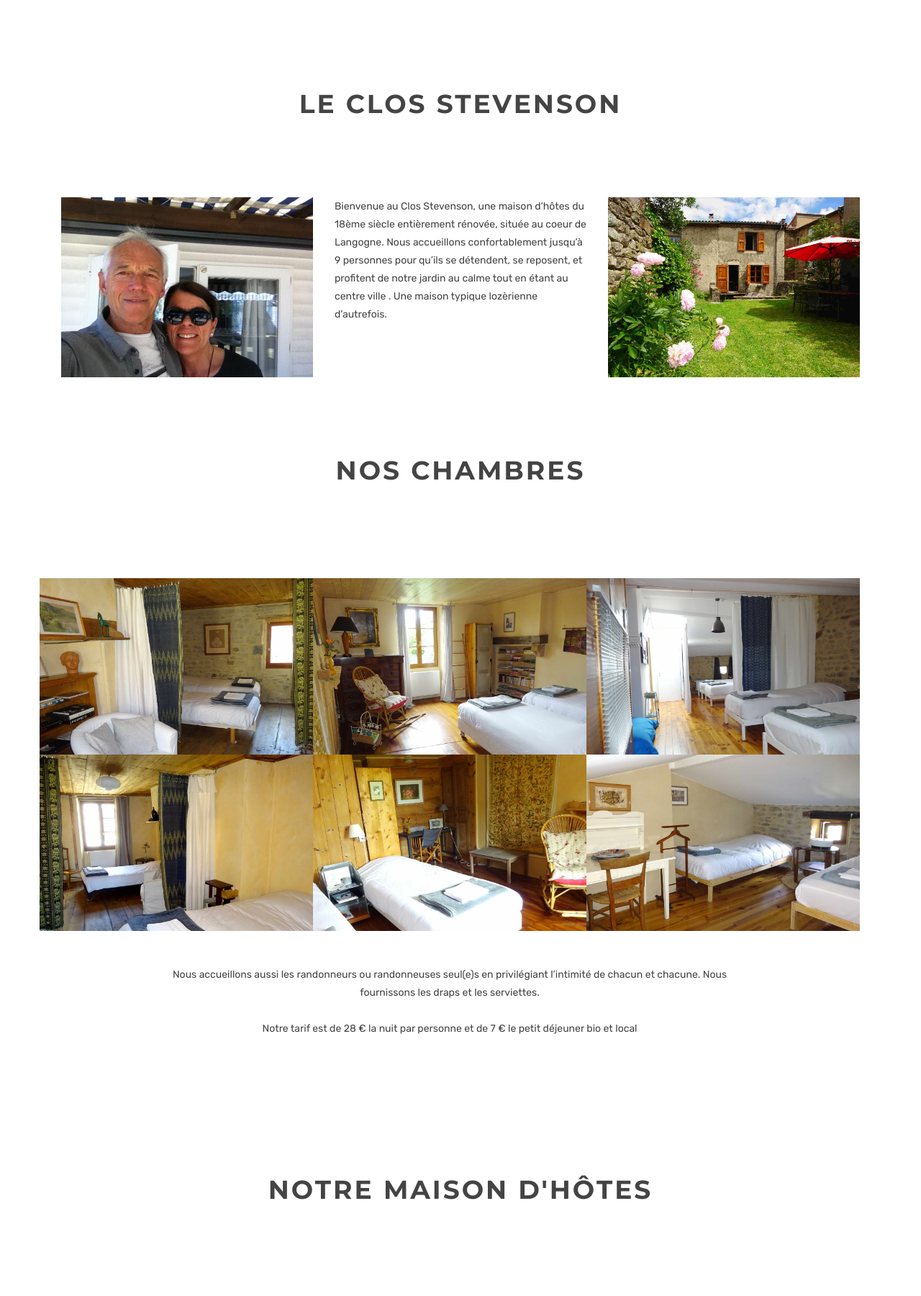
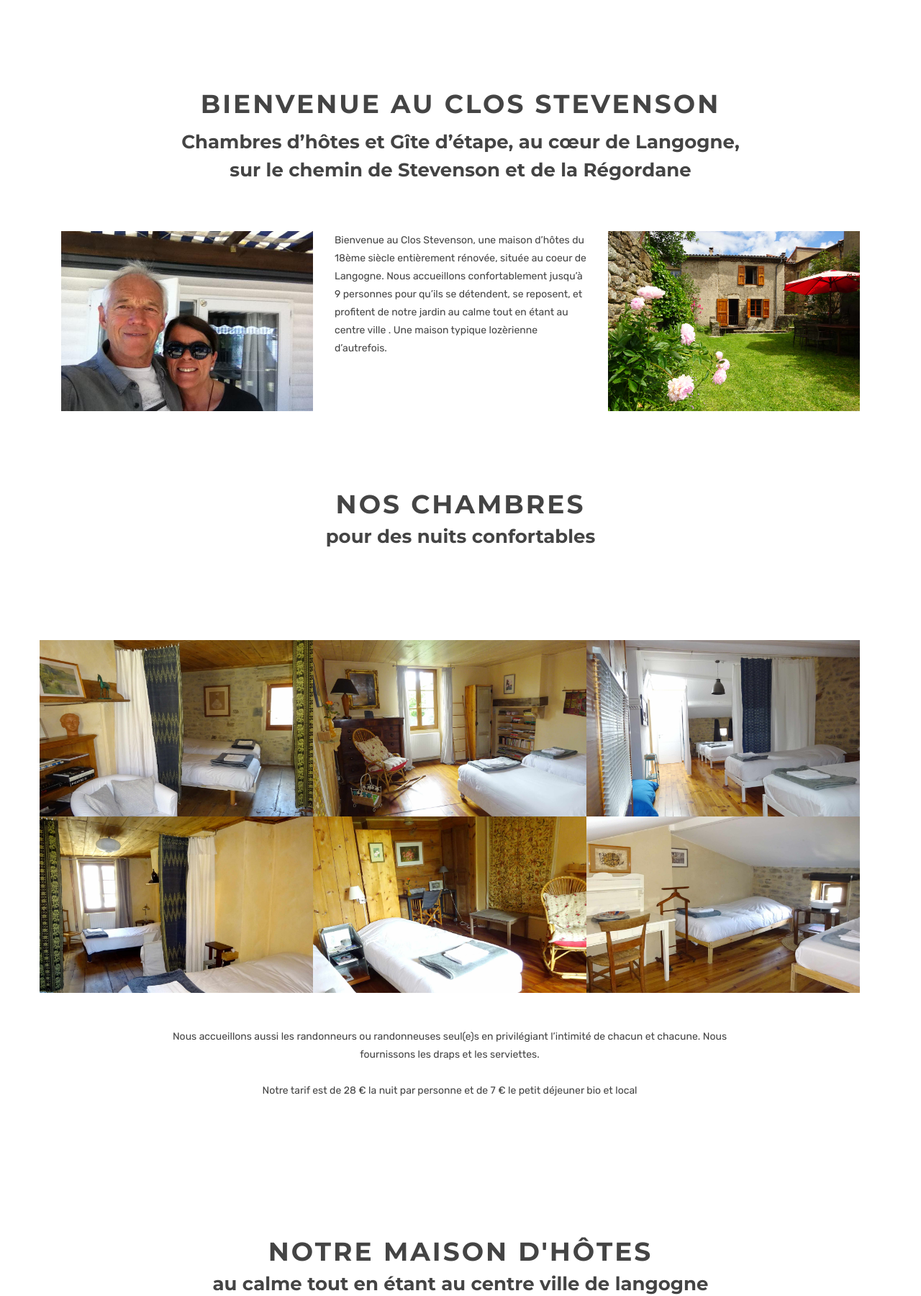
Before and after one commit to deepyjr/Le-clos-stevenson, a PHP site: page / in a window 1280 px wide. Shown: the part 561-2361 px from the top of the page at 72% size. Run offline with PHP 8.4, Linux system fonts and the light colour scheme; some libraries are stand-ins or nearby versions.

Commit message:
ajout des quelques corrections mineurs

```diff
--- a/css/modif.css
+++ b/css/modif.css
@@ -16,14 +16,14 @@ body {
       padding: 10px 10px;
   }
   .first-slide{
-    background-image: url(../img/LeClosStevenson.jpg);
+    background-image: url(../img/B-lejardin.jpg);
     background-size: cover;
-    background-position: 25% 35%;
+    background-position: 35% 35%;
   }
   .second-slide{
-    background-image: url(../img/chambre.jpg);
+    background-image: url(../img/Salleamanger.jpg);
     background-size: cover;
-    background-position: 15% 75%;
+    background-position: 25% 55%;
   }
   .third-slide{
     background-image: url(../img/A-Chambredelacour.jpg);
@@ -35,6 +35,9 @@ body {
   }
   .navModif{
       background-color: #4C767A !important;
+  }
+  .carrousel-text{
+    text-shadow: 1px 1px 20px black;
   }
 
   .aboutimg{
@@ -61,6 +64,11 @@ body {
   }
   .container-info{
     display: flex;
+  }
+  .content-localisation{
+    display: flex;
+    width: 1200px;
+    justify-content: space-evenly ;
   }
   /* CUSTOMIZE THE CAROUSEL
   -------------------------------------------------- */
--- a/index.html
+++ b/index.html
@@ -66,7 +66,7 @@
                             <img class="first-slide" src="" alt="Image de l'éxterieur de la maison">
                             <div class="container">
                               <div class="carousel-caption text-right">
-                                <h1 class="text-white mb-3">Notre extérieur</h1>
+                                <h2 class="text-white mb-3 carrousel-text">Un jardin calme au coeur de Langogne</h2>
                                 <p><a href="#chambres" class="page-scroll btn btn-lg btn-default-filled rounded-lg">Découvrir</a></p>
                               </div>
                             </div>
@@ -75,7 +75,7 @@
                             <img class="second-slide" src="" alt="Image des chambres de la maison">
                             <div class="container">
                               <div class="carousel-caption text-right">
-                                <h1 class="text-white mb-3">Nos Chambres </h1>
+                                <h2 class="text-white mb-3 carrousel-text">La salle à manger pour un petit déjeuner bio et local</h2>
                                 <p><a href="#chambres" class="page-scroll btn btn-lg btn-default-filled rounded-lg">Découvrir</a></p>
                               </div>
                             </div>
@@ -84,7 +84,7 @@
                             <img class="third-slide" src="" alt="Image de la salle du petit déjeuner">
                             <div class="container">
                                 <div class="carousel-caption text-right">
-                                    <h1 class="text-white mb-3">Charme et authenticité du bois et de la pierre</h1>
+                                    <h2 class="text-white mb-3 carrousel-text">Charme et authenticité du bois et de la pierre</h2>
                                     <p><a href="#localisation" class="page-scroll btn btn-lg btn-default-filled rounded-lg">Découvrir</a></p>
                                   </div>
                             </div>
@@ -103,7 +103,13 @@
                 <div class="container">
                   <div class="divider-info ptb column-style mb-5 mt-5">
                     <div class="page-header-title">
-                      <h2 class="heading-title text-center mb-5">Le Clos Stevenson</h2>
+                      <h1 class="heading-title text-center mb-3">Bienvenue au Clos Stevenson</h1>
+                      <h3 class="text-center"> Chambres d’hôtes et Gîte d’étape,
+                        au cœur de Langogne,
+                        </h3>
+                        <h3 class="text-center">
+                          sur le chemin de Stevenson et de la Régordane
+                          </h3>
                     </div>
                     <div class="row">
                       <div class="col-sm-4">
@@ -134,6 +140,7 @@
                         <div class="col-12">
                           <div class="page-header-title">
                             <h2 class="heading-title text-center">Nos chambres</h2>
+                            <h3 class="text-center">pour des nuits confortables</h3>
                           </div>
                     </div>
                       <div class="row">
@@ -215,6 +222,7 @@
                       <div class="col-12">
                         <div class="page-header-title">
                           <h2 class="heading-title text-center">Notre Maison d'hôtes</h2>
+                          <h3 class=" text-center">au calme tout en étant au centre ville de  langogne</h3>
                         </div>
                   </div>
                     <div class="row">
@@ -225,7 +233,7 @@
                         <div class="col-sm-6 col-md-4 col-lg-4 col-xl-4 mix marketing planning">
                           <div class="portfolio-item">
                             <div class="portfolio-img">
-                              <img class="imgporthote mr-5" src="img/Q7.jpg" alt="image de la salle du petit déjeuner"/>
+                              <img class="imgporthote mr-5" src="img/Salleamanger.jpg" alt="image de la salle du petit déjeuner"/>
                             </div>
 
                           </div>
@@ -233,14 +241,14 @@
                         <div class="col-sm-6 col-md-4 col-lg-4 col-xl-4 mix branding planning">
                           <div class="portfolio-item">
                             <div class="portfolio-img">
-                              <img class="imgporthote"  src="img/Q8.jpg" alt="image d'un des salons" />
+                              <img class="imgporthote"  src="img/salon.jpg" alt="image d'un des salons" />
                             </div>
                           </div>
                         </div>
                         <div class="col-sm-6 col-md-4 col-lg-4 col-xl-4 mix branding research">
                           <div class="portfolio-item">
                             <div class="portfolio-img">
-                              <img class="imgporthote"  src="img/Q8-1.JPG" alt="image d'un coin de repos" />
+                              <img class="imgporthote"  src="img/jardin.jpg" alt="image d'un coin de repos" />
                             </div>
                           </div>
                         </div>
@@ -257,6 +265,7 @@
                   <div class="page-header-title">
                     <h2 class="heading-title text-center">Plus d'informations</h2>
                   </div>
+
                 </div>
               </div>
               <div class="row">
@@ -265,23 +274,38 @@
                     <h4 class="contact-info-title">Localisation</h4>
                       <iframe id="localisation" src="https://www.google.com/maps/embed?pb=!1m18!1m12!1m3!1d2834.671724516481!2d3.852217015765885!3d44.726310890394586!2m3!1f0!2f0!3f0!3m2!1i1024!2i768!4f13.1!3m3!1m2!1s0x12b4a5ed82563f17%3A0xe9cddf6245586414!2sLe%20Clos%20Stevenson!5e0!3m2!1sfr!2sus!4v1586871424010!5m2!1sfr!2sus"  width="1140" height="300" frameborder="0" style="border:0;" allowfullscreen="" aria-hidden="false" tabindex="0"></iframe>
                       <div class="contact-info  mt-2">
+
+                        <div class="content-localisation">
+                          <div>
                             <address>
                               <i class="fa fa-map-marker icons cyan-color contact-info-icon"></i>
-                        Le Clos Stevenson, Rue Haute, Langogne, France
+                              Le Clos Stevenson,<br> 7 Rue Haute, <br>Langogne, France
                               <br>
-
                             </address>
-
                             <div class="tel-info">
-                          <a href="tel:0682322255"><i class="fa fa-mobile icons cyan-color contact-info-icon"></i> <strong>06 82 32 22 55</strong> ou <strong>06 74 62 96 04</strong></a>
+                              <a href="tel:0682322255"><i class="fa fa-mobile icons cyan-color contact-info-icon"></i> <strong>06 82 32 22 55</strong> ou <br><strong>06 74 62 96 04</strong></a>
                             </div>
                             <a href="mailto:leclosstevenson@aol.com"><i class="fas fa-envelope-square"></i>  leclosstevenson@aol.com </a>
+                            <a href="https://www.facebook.com/Le-clos-stevenson-2292626494315483"><i class="fab fa-facebook"></i> Voir notre Facebook</a>
+                            <a href="#"><i class="fab fa-instagram"></i> Voir notre Instagram</a>
+                          </div>
+                          <div class="ml-3">
+                            <p>Pour vous faciliter la vie, nous mettons à votre disposition des services :
+                              <br> - Lavage machine et sèche-linge (payant) ;
+                              <br> - Abri vélos VTT/Route avec possibilité de recharge pour les vélos électriques
+                              <br> Nous pouvons aussi accueillir votre chien
+                              Horaires pour les randonneurs : arrivée à partir de 16h sauf en cas de pluie ou de fortes chaleurs, nous pouvons vous accueillir plus tôt ; départ au plus tard 9h30.
+                            </p>
+                            <br>
+                            <p>Le Clos Stevenson est situé au cœur de Langogne, à 25 mètres des chemins de Stevenson (GR70), de la Régordane (GR700), des sources et gorges de l’Allier (GR470) et des vallées de l’Ardèche aux Monts de la Margeride (GR4).
 
-                        <a href="https://www.facebook.com/Le-clos-stevenson-2292626494315483"><i class="fab fa-facebook"></i> Voir notre Facebook</a>
+                              3 restaurants sont à moins de 100 mètres de notre maison d’hôtes d’un excellent rapport qualité/prix
 
-                        <a href="#"><i class="fab fa-instagram"></i> Voir notre Instagram</a>
+                              </p>
+                          </div>
 
-                        </ul>
+                        </div>
+
                       </div>
                   </div>
                 </div>
```
Also changed, not shown: img/A-Chambredelacour.jpg, img/B-lejardin.jpg, img/Salleamanger.jpg (added), img/jardin.jpg (added), img/salon.jpg. Lines whose indentation alone changed are shown as unchanged.
